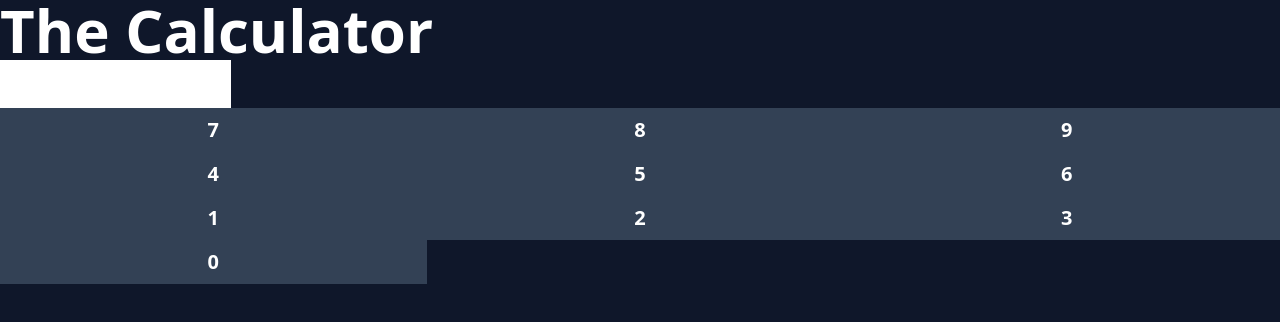
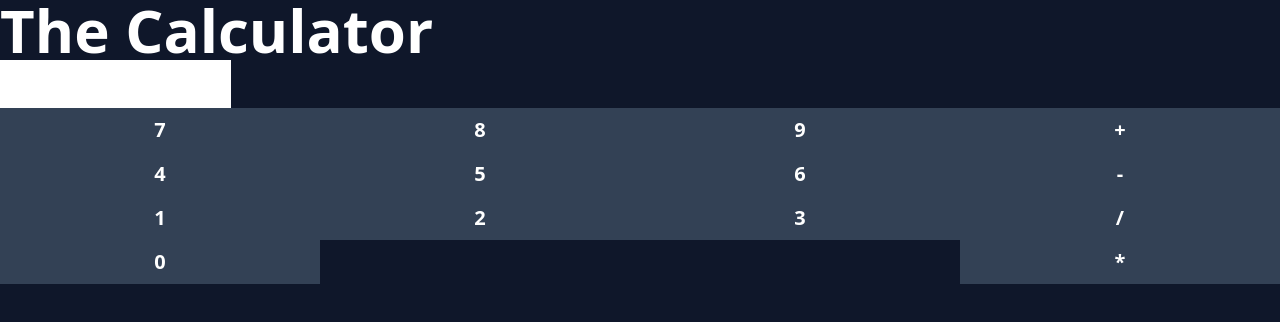
Before and after one commit to samb97/calculator, a Vue app: page / in a window 1280 px wide. Shown: the top 322 px of the page. Built offline with nearby package versions, Linux system fonts and the light colour scheme.

Commit message:
Setting up operand buttons.

```diff
--- a/src/components/Calculator.vue
+++ b/src/components/Calculator.vue
@@ -1,14 +1,21 @@
 
 <script setup lang="ts">
 import { computed, ref } from 'vue'
+import CalculatorButton from './CalculatorButton.vue'
 
 enum Operand {
   Plus = '+',
   Minus = '-',
-  Divide = '-',
-  Multiply = '-',
+  Divide = '/',
+  Multiply = '*',
 }
 
+const operands = [
+  Operand.Plus,
+  Operand.Minus,
+  Operand.Divide,
+  Operand.Multiply,
+]
 const numbers = [7, 8, 9, 4, 5, 6, 1, 2, 3, 0]
 const numberSelection = ref<string>('')
 const numberOne = ref<number | null>(null)
@@ -20,6 +27,10 @@ const preText = computed(() => {
 
 function pushNumber(number: number) {
   numberSelection.value += number
+}
+
+function setOperand(_operand: Operand) {
+  operand.value = _operand
 }
 </script>
 
@@ -45,20 +56,33 @@ function pushNumber(number: number) {
       />
     </div>
 
-    <!-- Number grid -->
-    <div class="grid grid-cols-3 ">
-      <button
-        v-for="number in numbers"
-        :key="`number-grid--number-${number}`"
+    <div class="grid grid-cols-4">
 
-        type="button"
-        class="number-grid-item"
+      <!-- Number grid -->
+      <div class="col-span-3 grid grid-cols-3 ">
+        <CalculatorButton
+          v-for="number in numbers"
+          :key="`button-grid--number-${number}`"
 
-        @click="pushNumber(number)"
-      >
-        {{ number }}
-      </button>
+          @click="pushNumber(number)"
+        >
+          {{ number }}
+        </CalculatorButton>
+      </div>
+
+      <!-- Operands -->
+      <div class="grid grid-cols-1">
+        <CalculatorButton
+          v-for="operand in operands"
+          :key="`button-grid--operand-${operand}`"
+
+          @click="setOperand(operand)"
+        >
+          {{ operand }}
+        </CalculatorButton>
+      </div>
     </div>
+
   </div>
 </template>
 
@@ -69,20 +93,4 @@ input {
     text-black
   ;
 }
-
-.number-grid-item {
-  @apply
-    cursor-pointer
-
-    p-2
-
-    text-xl
-    text-center
-    font-bold
-
-    bg-slate-700
-
-    hover:bg-slate-500
-  ;
-}
 </style>
--- /dev/null
+++ b/src/components/CalculatorButton.vue
@@ -0,0 +1,26 @@
+<template>
+  <button
+    type="button"
+    class="button"
+  >
+    <slot />
+  </button>
+</template>
+
+<style lang="postcss" scoped>
+.button {
+  @apply
+    cursor-pointer
+
+    p-2
+
+    text-xl
+    text-center
+    font-bold
+
+    bg-slate-700
+
+    hover:bg-slate-500
+  ;
+}
+</style>
```
